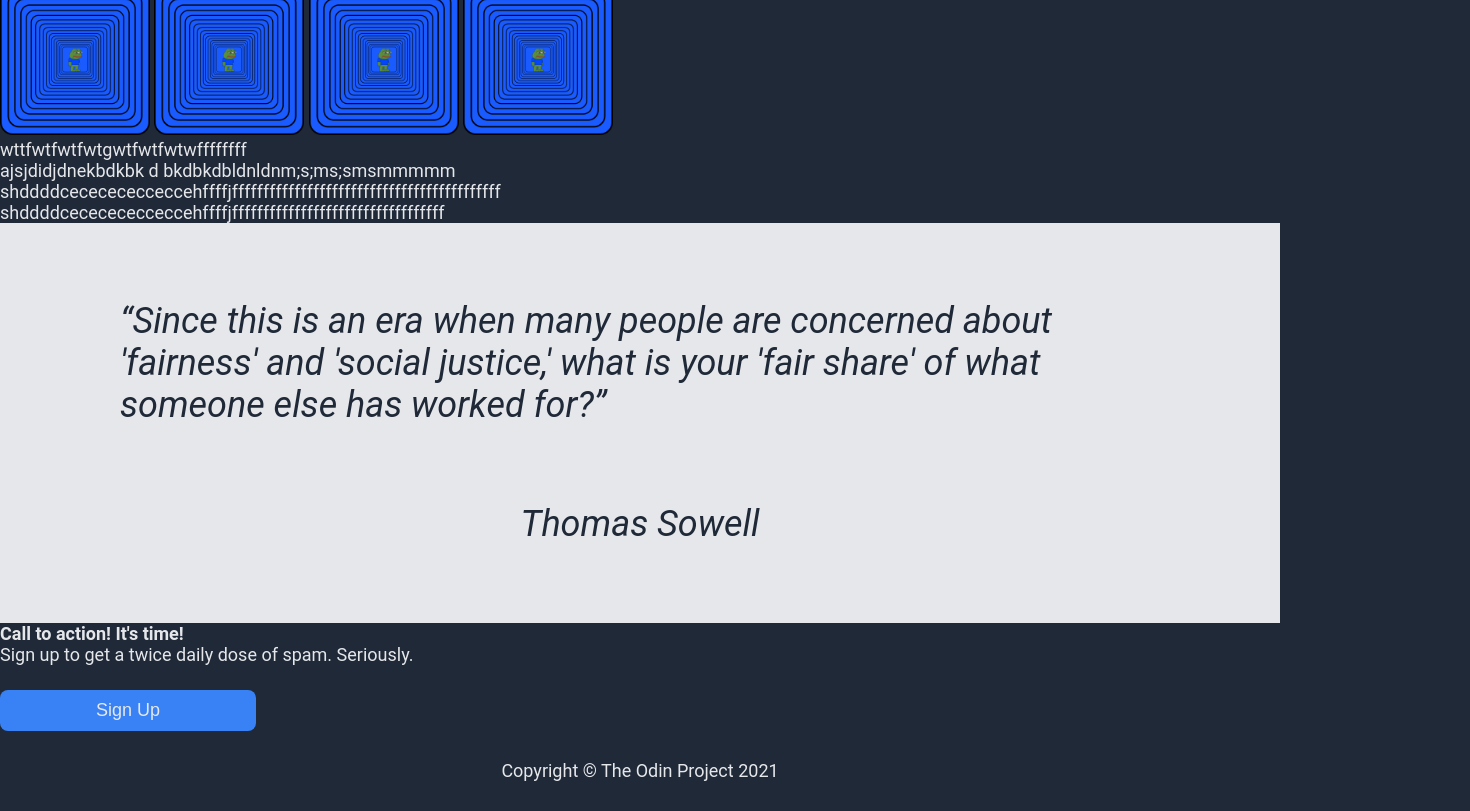
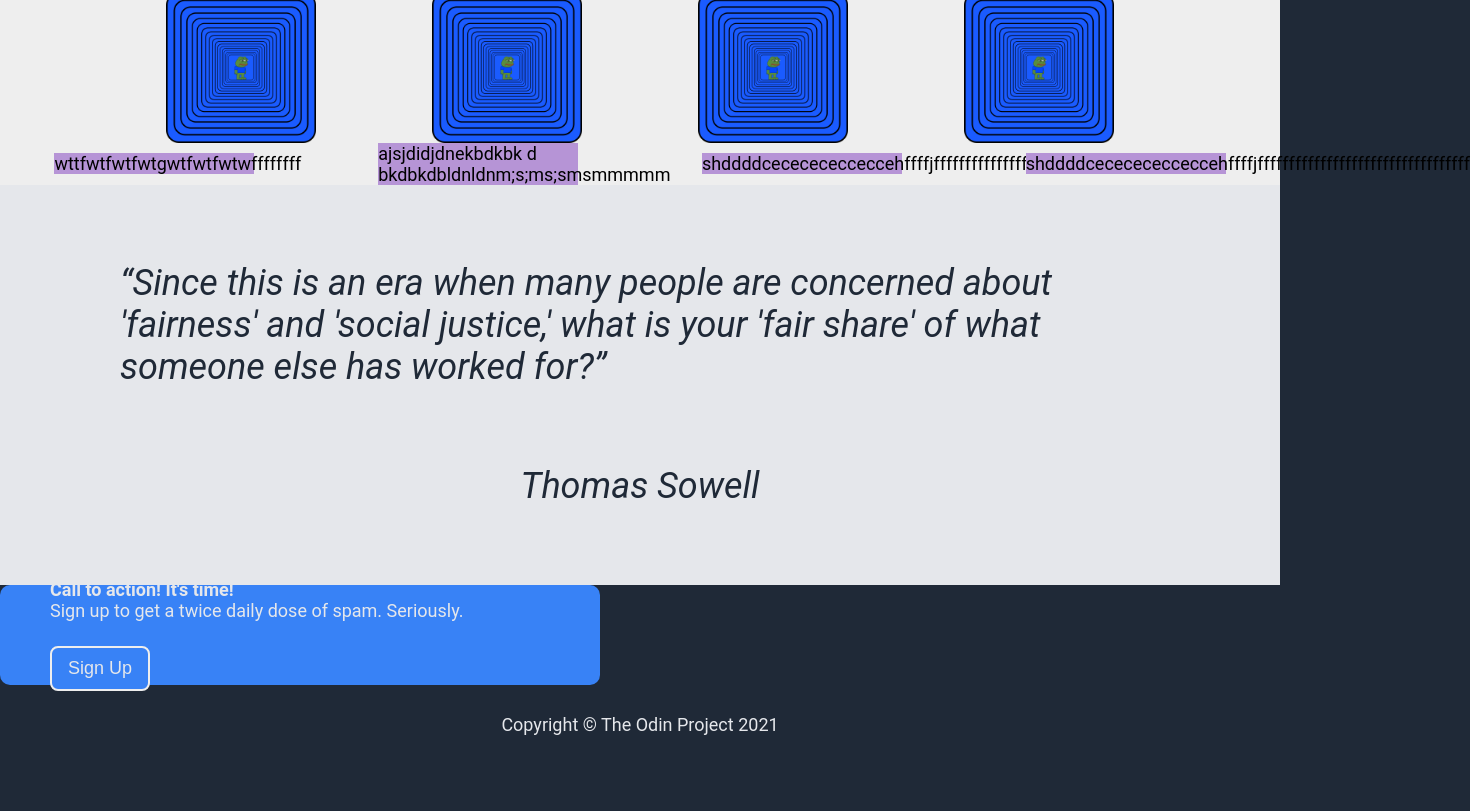
Before and after one commit to pepemanuel62/Landing-Page, a plain HTML site: page index.html in a window 1280 px wide. Shown: the part 568-1379 px from the top of the page, 1470 px wide, since content can reach past the window. After the commit the page ends 1333 px from the top, so only its background shows below. Drawn offline with Linux system fonts and the light colour scheme.

Commit message:
Edit css

```diff
--- a/style.css
+++ b/style.css
@@ -11,9 +11,9 @@ body {
     background: #1f2937;
 }
 
-img {
+/*img {
     max-width: 100%;
-}
+} */
 
 h1 {
     color: #f9faf8;
@@ -23,11 +23,15 @@ h1 {
 }
 
 h2 {
+    display: flex;
+    justify-content: center;
+    align-items: center;
     color: #1f2937;
     font-size: 36px;
     font-weight: 900;
-    margin-left: 440px;
-    padding-top: 50px;
+    height: 100px;
+    /*margin-left: 440px;
+    padding-top: 50px;*/
 }
 
 ul {
@@ -92,7 +96,7 @@ ul {
    justify-content: space-between;
 }
 
-button {
+.button1 {
   background-color: #3882f6;
   border: none;
   color: #e5e7eb;
@@ -107,24 +111,65 @@ button {
   transition-duration: 0.4s;
 }
 
-button:hover {
+.button1:hover {
    background-color: #2a66c7;
    color: white;
 }
 
-.boxes {
-    background-color: #eee;
-    color: #1f2937;
-    height: 550px;
+.button2 {
+    background-color: #3882f6;
+    border: 2px solid #eee;
+    color: #e5e7eb;
+    padding: 10px 15px;
+    text-align: center;
+    text-decoration: none;
+    display: inline-block;
+    font-size: 18px;
+    border-radius: 8px;
+    width: 20%;
+    margin-top: 25px;
+    transition-duration: 0.4s;
 }
 
-.boxes .container {
+.info {
+    background-color: #eee;
+    color: #000000;
+
+}
+
+
+/*.box {
+    max-width: 1100px;
+    height: 200px;
+    margin: 0 auto;
+    padding: 0 30px;
+
+}*/
+
+.images {
+    display: flex;
+    justify-content: space-evenly;
+    margin: 0 50px;
+
+}
+
+.cards {
+   display: flex;
+   justify-content: space-around;
+   align-items: center;
+   gap: 15px;
+
+}
+
+
+
+
+
+.card {
     display: flex;
 
-    justify-content: center;
-    align-items: center;
-    /*padding: 0 100px 100px;*/
-    margin-left: 125px;
+    background-color: rgb(182, 148, 214);
+    width: 200px;
 }
 
 .quote {
@@ -142,52 +187,30 @@ button:hover {
     height: 400px;
 }
 
+
+.section {
+    display: flex;
+    justify-content: center;
+    align-items: center;
+    background-color: #ffffff;
+    height: 200px;
+}
+
+.box2 {
+    display: flex;
+    flex-direction: column;
+    justify-content: center;
+    background-color: #3882f6;
+    height: 100px;
+    width: 600px;
+    border-radius: 10px;
+    padding: 50px;
+}
+
 .footer {
     display: flex;
     justify-content: center;
     align-items: center;
     height: 80px;
+    background-color: #1f2937;
 }
-
-/* confused sf in this section*/
-
-.action {
-    background-color: #eee;
-    color: #000;
-    height: 300px;
-
-    /*border: 5px;
-    background-color: red;*/
-}
-
-.container-2 {
-    max-width: 1100px;
-    height: 400px;
-    margin: 0 auto;
-    border: 5px;
-
-    /*padding: 0 30px;*/
-
-}
-
-.action .container-2 {
-    display: flex;
-    justify-content: center;
-    align-items: center;
-    /*padding: 0;
-    /*border: 5px;
-    border-color: red;*/
-}
-
-.idunno {
-    background-color: #3882f6;
-    display: flex;
-
-    justify-content: center;
-    align-items: center;
-    height: 100px;
-}
-
-/*.thing .idunno {
-
-}
```
